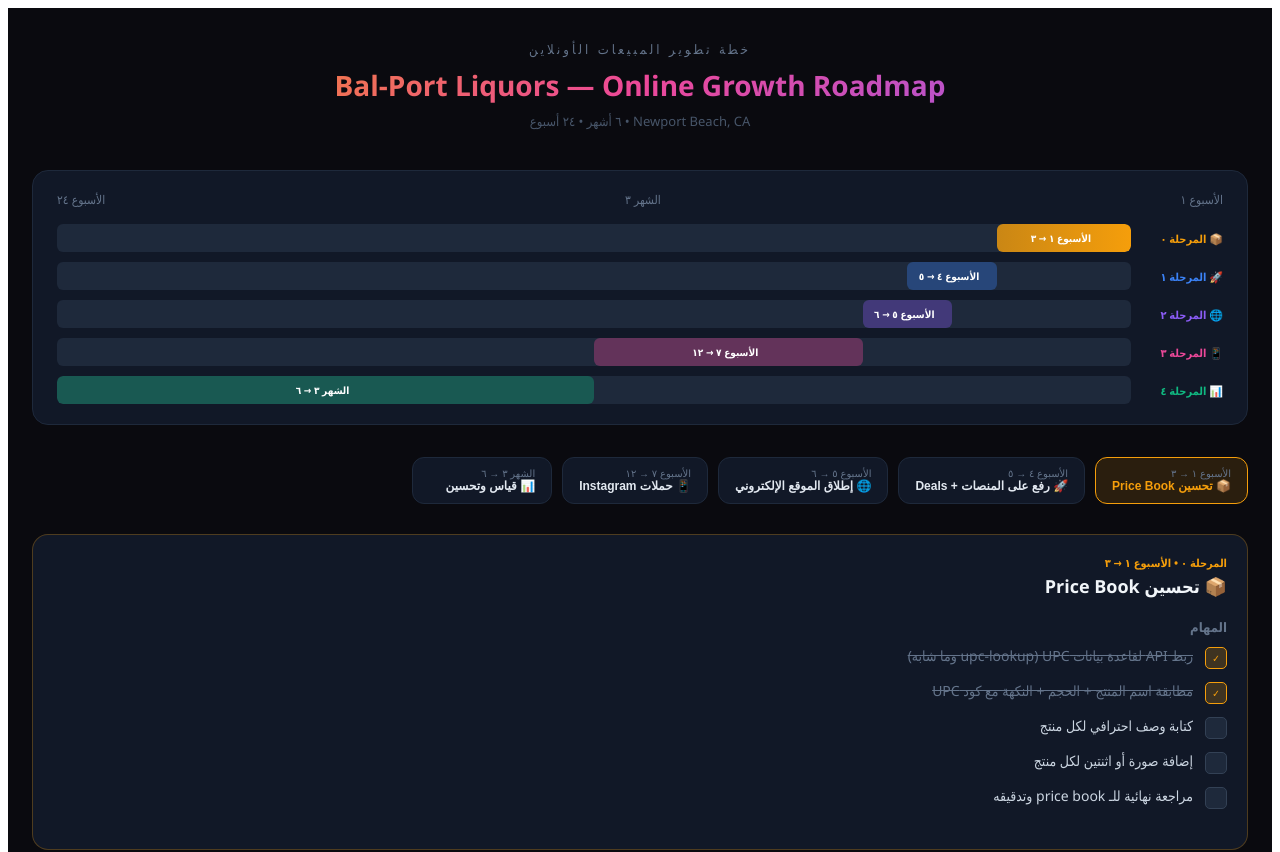
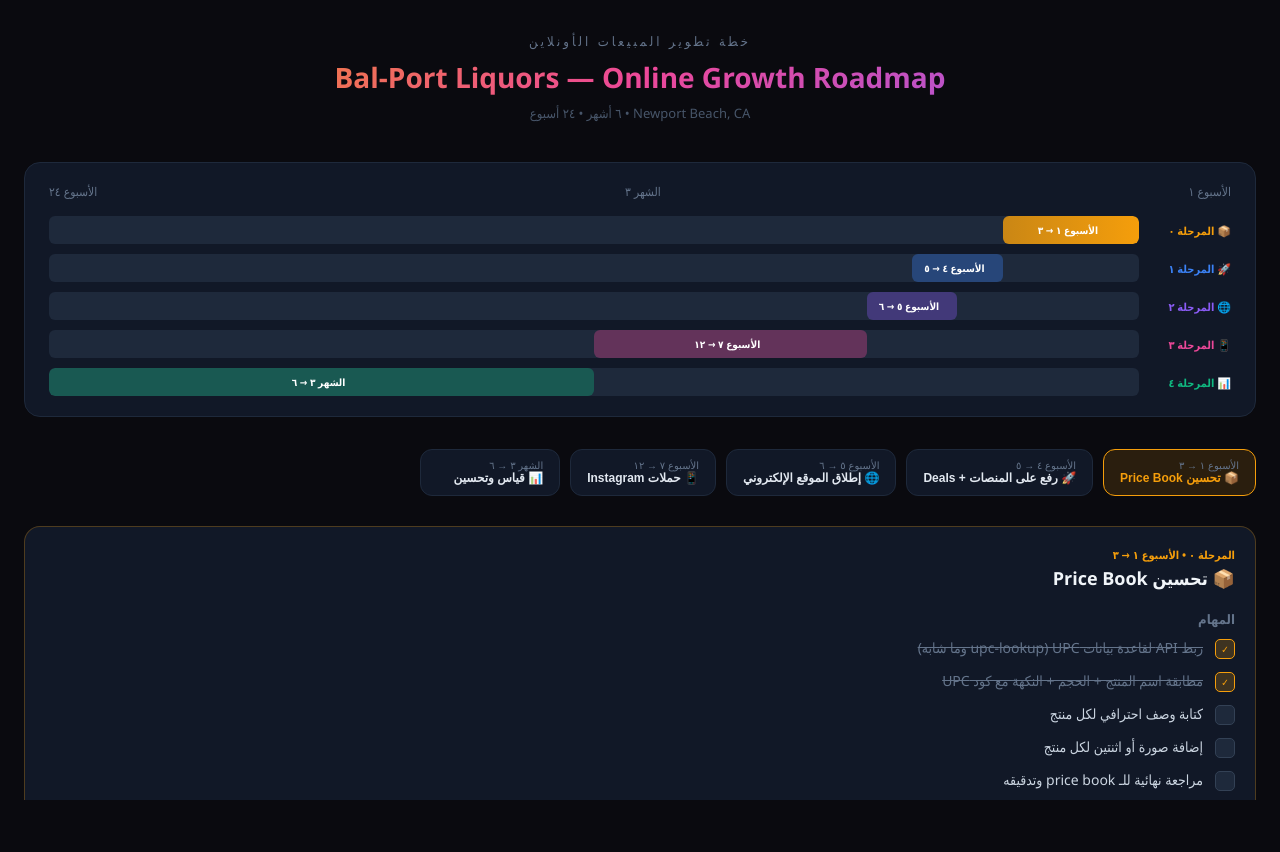
Before and after one commit to GeoTouhme/balport_roadmap, a React (Vite) app: page / in a window 1280 px wide. Shown: the top 852 px of the page. After the commit the page ends 800 px from the top, so only its background shows below. Built offline with nearby package versions, Linux system fonts and the light colour scheme.

Commit message:
Fix: Remove default margins and white borders for a clean dark experience

```diff
--- a/src/main.jsx
+++ b/src/main.jsx
@@ -1,6 +1,26 @@
 import React from 'react'
 import ReactDOM from 'react-dom/client'
 import App from './App.jsx'
+
+// إضافة ستايل عالمي لإزالة الفراغات البيضاء وتوحيد الخلفية
+const style = document.createElement('style');
+style.innerHTML = `
+  * {
+    box-sizing: border-box;
+  }
+  html, body {
+    margin: 0;
+    padding: 0;
+    background: #0a0a0f;
+    width: 100%;
+    height: 100%;
+    overflow-x: hidden;
+  }
+  #root {
+    width: 100%;
+  }
+`;
+document.head.appendChild(style);
 
 ReactDOM.createRoot(document.getElementById('root')).render(
   <React.StrictMode>
```
